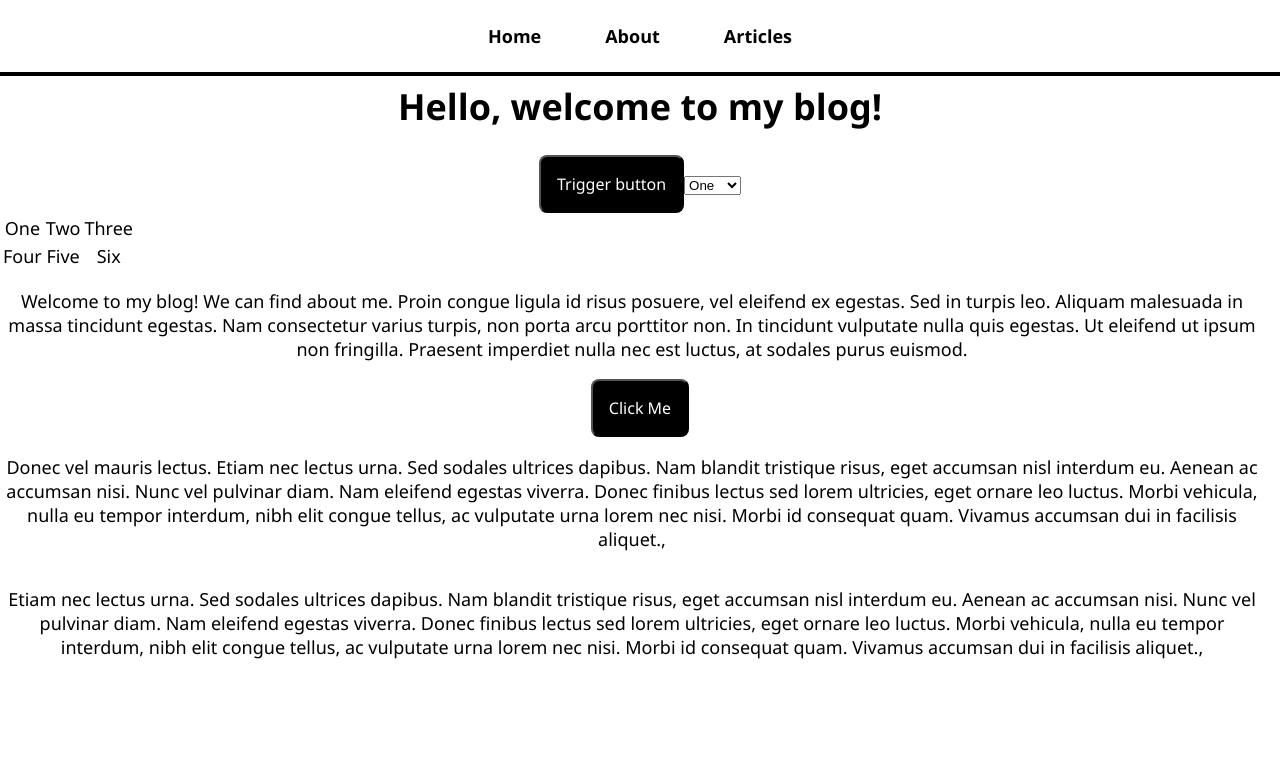
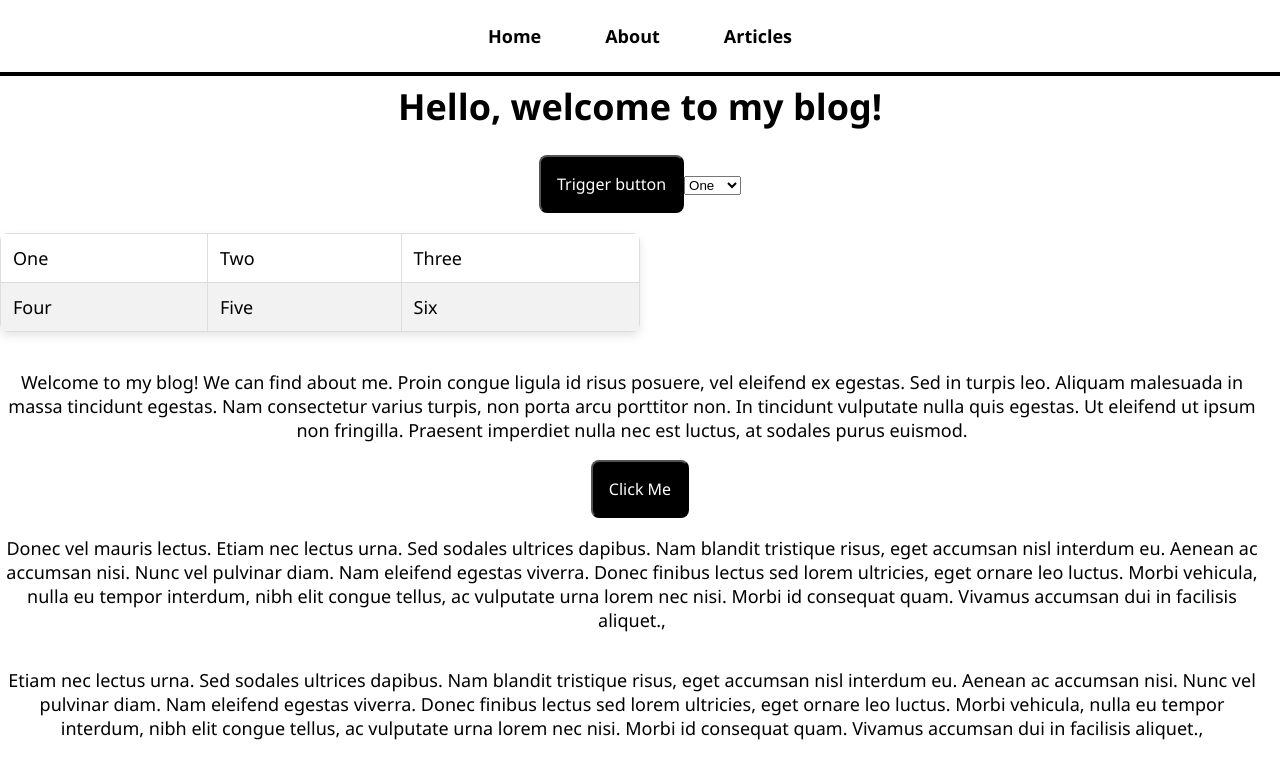
Before and after one commit to AssemSuper/30github, a React (Create React App) app: page / in a window 1280 px wide. Shown: the top 778 px of the page. Built offline with nearby package versions, Linux system fonts and the light colour scheme.

Commit message:
18 Commit

```diff
--- /dev/null
+++ b/src/pages/HomePage.css
@@ -0,0 +1,30 @@
+table {
+    width: 50%;
+    border-collapse: collapse;
+    margin: 20px 0;
+    font-size: 18px;
+    text-align: left;
+    border-radius: 8px;
+    overflow: hidden;
+    box-shadow: 0px 4px 10px rgba(0, 0, 0, 0.1);
+}
+
+th, td {
+    padding: 12px;
+    border: 1px solid #ddd;
+}
+
+th {
+    background-color: #3498db;
+    color: white;
+    text-transform: uppercase;
+}
+
+tr:nth-child(even) {
+    background-color: #f2f2f2;
+}
+
+tr:hover {
+    background-color: #ddd;
+    transition: 0.3s ease-in-out;
+}
--- a/src/pages/HomePage.js
+++ b/src/pages/HomePage.js
@@ -1,3 +1,4 @@
+import './HomePage.css';
 const HomePage = () => (
 
     <>
```
